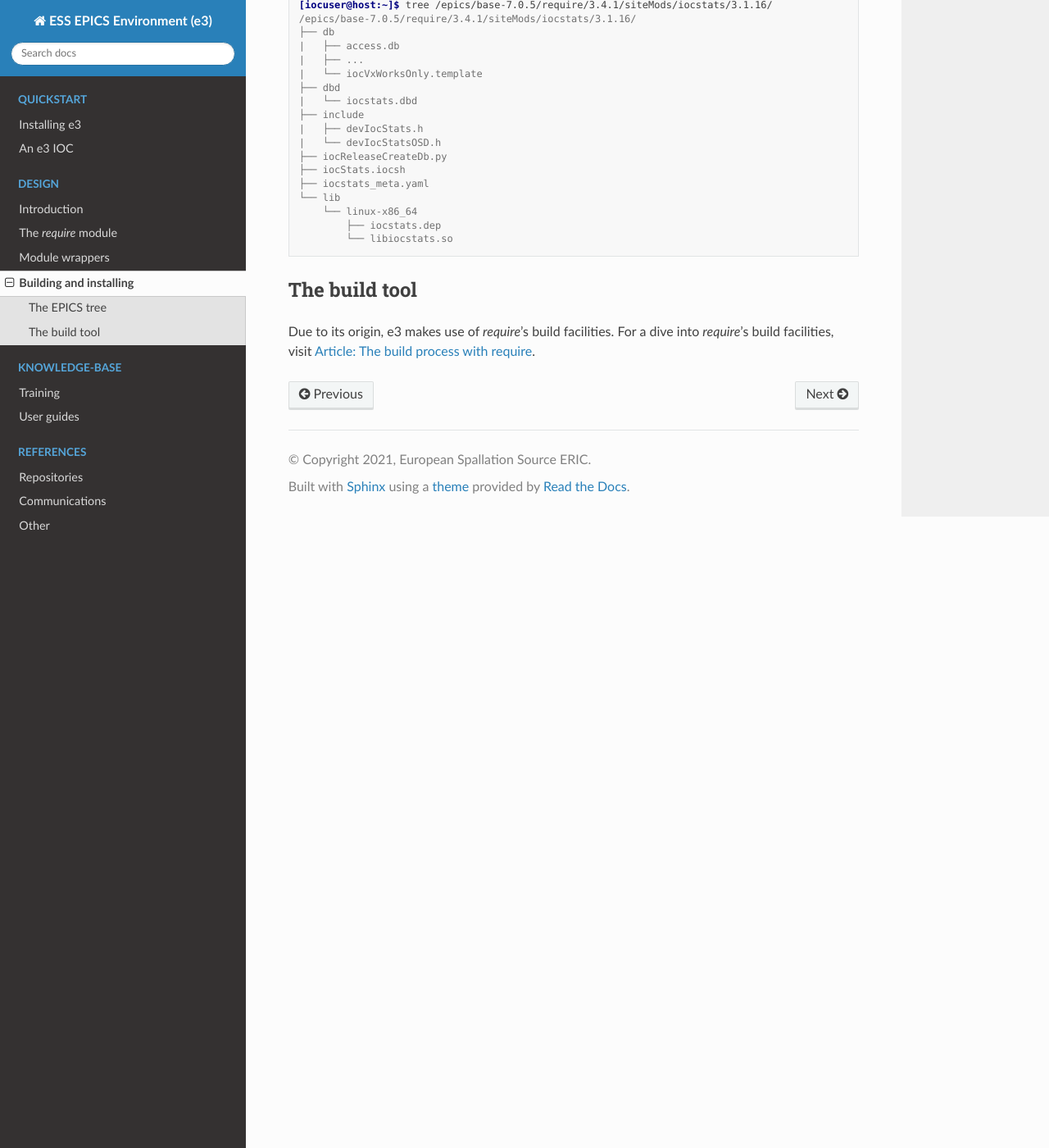
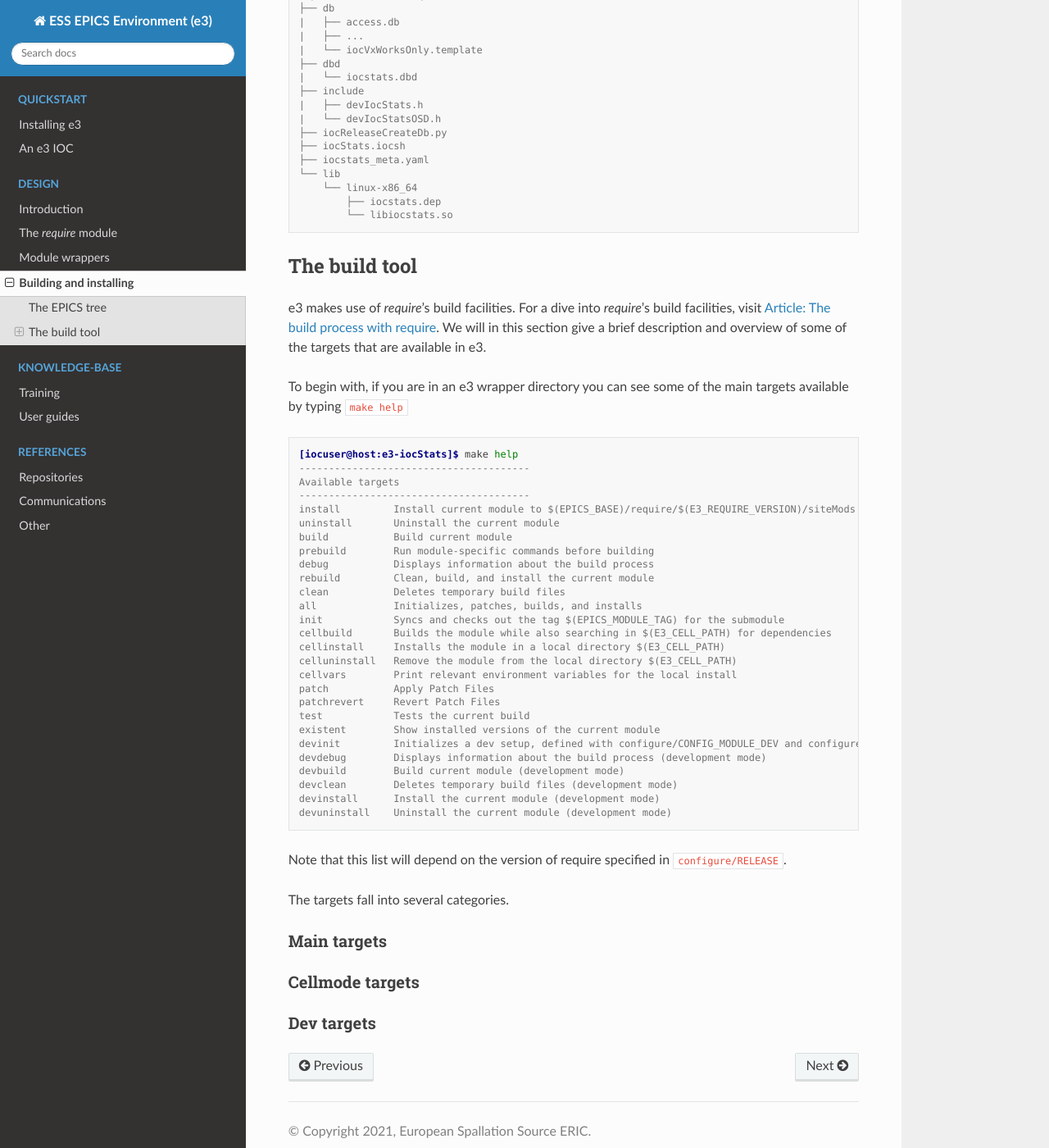
Before and after one commit to ttkorhonen/e3pages, a Sphinx documentation site: the page built from docs/design/4_build_process.md, in a window 1280 px wide and 1400 px high, scrolled down 1637 px. Shown: the whole window at 82% size. Built offline with Sphinx 7.4.7 and the Read the Docs theme 2.0.0, drawn with Linux system fonts in a browser that asks for light colours; some of the changed text lies outside the part shown.

Commit message:
Starting to write about make targets

````diff
--- a/docs/design/4_build_process.md
+++ b/docs/design/4_build_process.md
@@ -2,11 +2,7 @@
 
 # Building and installing
 
-```{admonition} Under Construction
-:class: warning
-
-This page is still being written.
-```
+This page contains information about how to build and install an EPICS module into an e3 environment.
 
 ## The EPICS tree
 
@@ -89,4 +85,44 @@ Each `MODULE_VERSION` then contains the database files, templates, snippets, hea
 
 ## The build tool
 
-Due to its origin, e3 makes use of *require*'s build facilities. For a dive into *require*'s build facilities, visit {ref}`require_build`.
+e3 makes use of *require*'s build facilities. For a dive into *require*'s build facilities, visit {ref}`require_build`. We will in this section give a brief description and overview of some of the targets that are available in e3.
+
+To begin with, if you are in an e3 wrapper directory you can see some of the main targets available by typing `make help`
+```console
+[iocuser@host:e3-iocStats]$ make help
+---------------------------------------
+Available targets
+---------------------------------------
+install         Install current module to $(EPICS_BASE)/require/$(E3_REQUIRE_VERSION)/siteMods
+uninstall       Uninstall the current module
+build           Build current module
+prebuild        Run module-specific commands before building
+debug           Displays information about the build process
+rebuild         Clean, build, and install the current module
+clean           Deletes temporary build files
+all             Initializes, patches, builds, and installs
+init            Syncs and checks out the tag $(EPICS_MODULE_TAG) for the submodule
+cellbuild       Builds the module while also searching in $(E3_CELL_PATH) for dependencies
+cellinstall     Installs the module in a local directory $(E3_CELL_PATH)
+celluninstall   Remove the module from the local directory $(E3_CELL_PATH)
+cellvars        Print relevant environment variables for the local install
+patch           Apply Patch Files
+patchrevert     Revert Patch Files
+test            Tests the current build
+existent        Show installed versions of the current module
+devinit         Initializes a dev setup, defined with configure/CONFIG_MODULE_DEV and configure/RELEASE_DEV
+devdebug        Displays information about the build process (development mode)
+devbuild        Build current module (development mode)
+devclean        Deletes temporary build files (development mode)
+devinstall      Install the current module (development mode)
+devuninstall    Uninstall the current module (development mode)
+```
+Note that this list will depend on the version of require specified in `configure/RELEASE`.
+
+The targets fall into several categories.
+
+### Main targets
+
+### Cellmode targets
+
+### Dev targets
````
